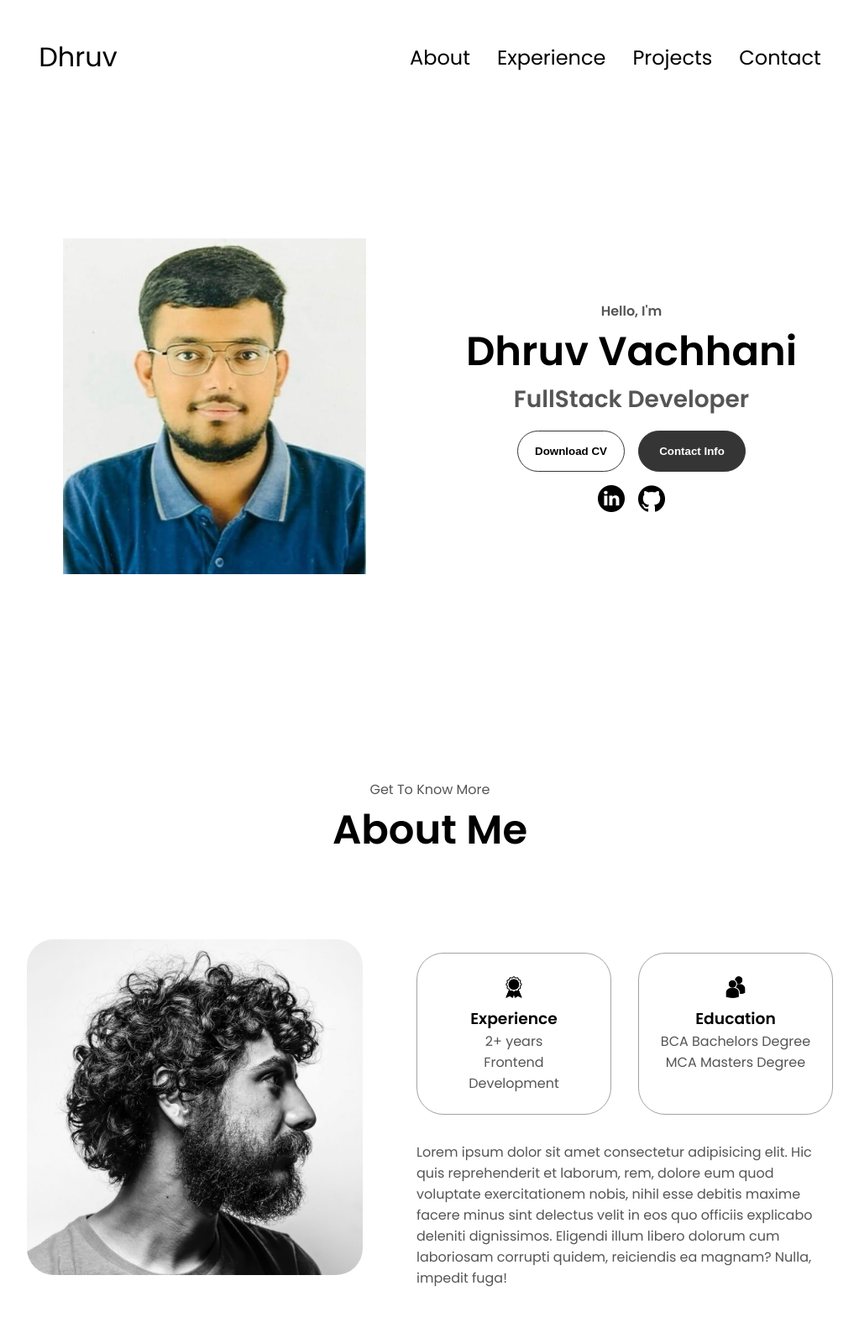
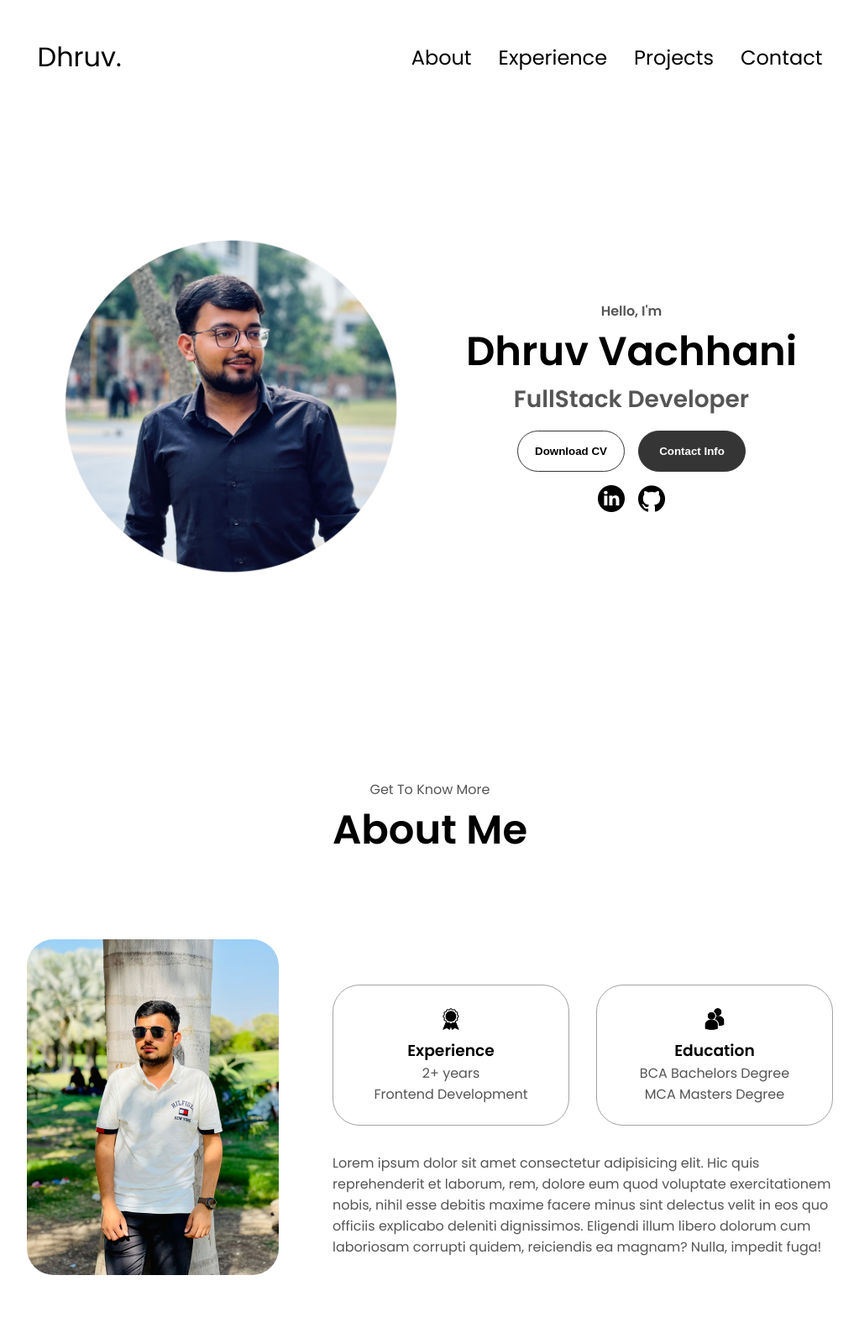
Before and after one commit to Dhruv-1418/PORTFOLIO, a plain HTML site: page DV/index.html in a window 1280 px wide. Shown: the top 1594 px of the page at 84% size, without its empty margins (128-1151 px from the left). Drawn offline with Linux system fonts and the light colour scheme.

Commit message:
portfolio

```diff
--- a/DV/index.html
+++ b/DV/index.html
@@ -10,7 +10,7 @@
   </head>
   <body>
     <nav id="desktop-nav">
-      <div class="logo">Dhruv</div>
+      <div class="logo">Dhruv.</div>
       <div>
         <ul class="nav-links">
           <li><a href="#about">About</a></li>
@@ -38,7 +38,7 @@
     </nav>
     <section id="profile">
       <div class="section__pic-container">
-        <img src="./assets/profile-pic.jfif" alt="John Doe profile picture" />
+        <img src="./assets/profile-pic.jpeg" alt="John Doe profile picture" />
       </div>
       <div class="section__text">
         <p class="section__text__p1">Hello, I'm</p>
@@ -77,7 +77,7 @@
       <div class="section-container">
         <div class="section__pic-container">
           <img
-            src="./assets/about-pic.png"
+            src="./assets/about-pic.jpeg"
             alt="Profile picture"
             class="about-pic"
           />
@@ -360,7 +360,7 @@
             alt="LinkedIn icon"
             class="icon contact-icon"
           />
-          <p><a href="https://www.linkedin.com/in/dhruv-vachhani-661827250/">LinkedIn</a></p>
+          <p><a href="https://www.linkedin.com/in/dhruv-vachhani-661827250/" target="_blank">LinkedIn</a></p>
         </div>
       </div>
     </section>
@@ -375,7 +375,7 @@
           </ul>
         </div>
       </nav>
-      <p>Copyright &#169; 2025 Dhruv Vachhani. All Rights Reserved.</p>
+      <!-- <p>Copyright &#169; 2025 Dhruv Vachhani. All Rights Reserved.</p> -->
     </footer>
     <script src="script.js"></script>
   </body>
```
Also changed, not shown: DV/assets/about-pic.jpeg (added), DV/assets/about-picc.png (renamed from DV/assets/about-pic.png), DV/assets/profile-pic.jpeg (added), DV/assets/profile-picc.jfif (renamed from DV/assets/profile-pic.jfif).
